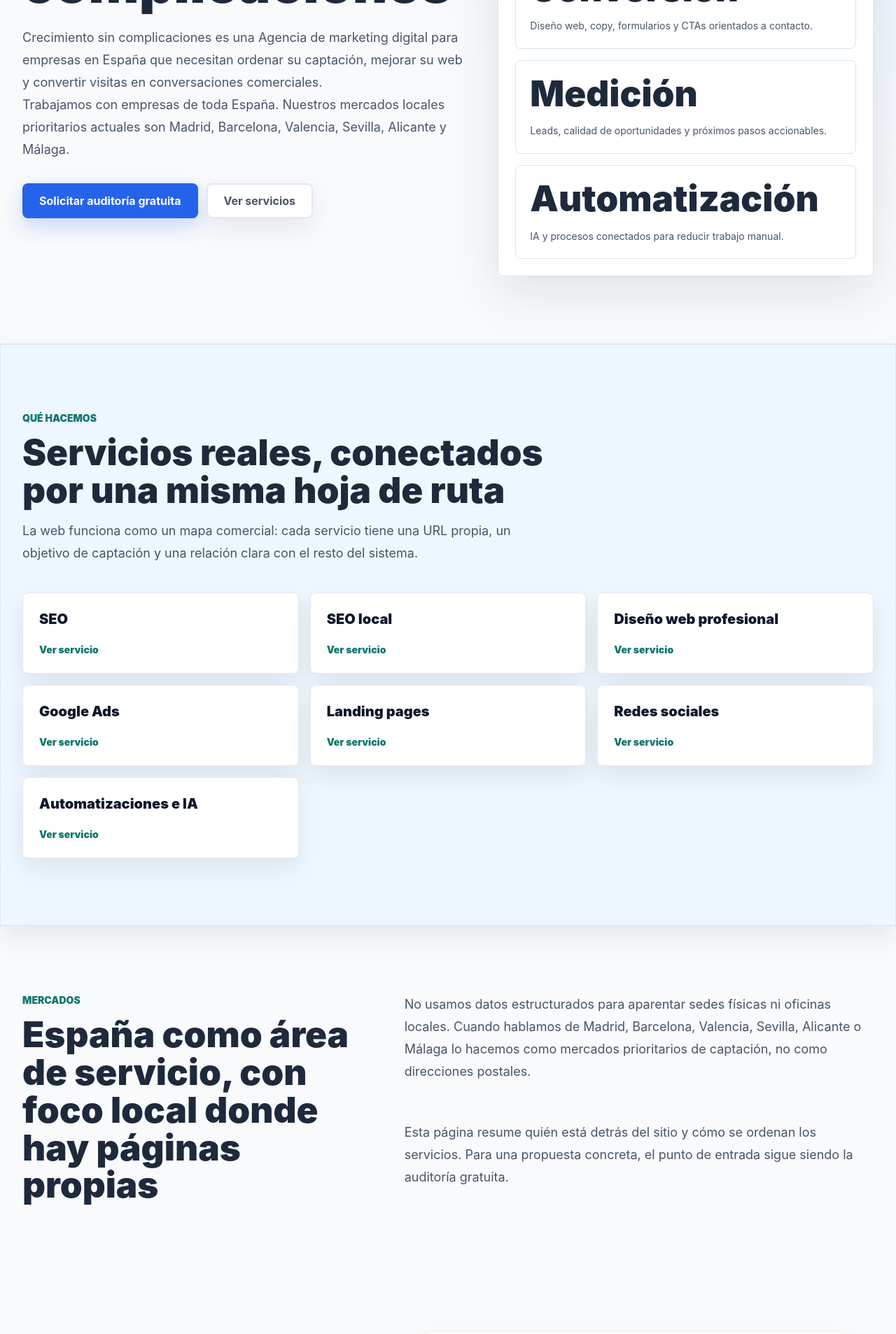
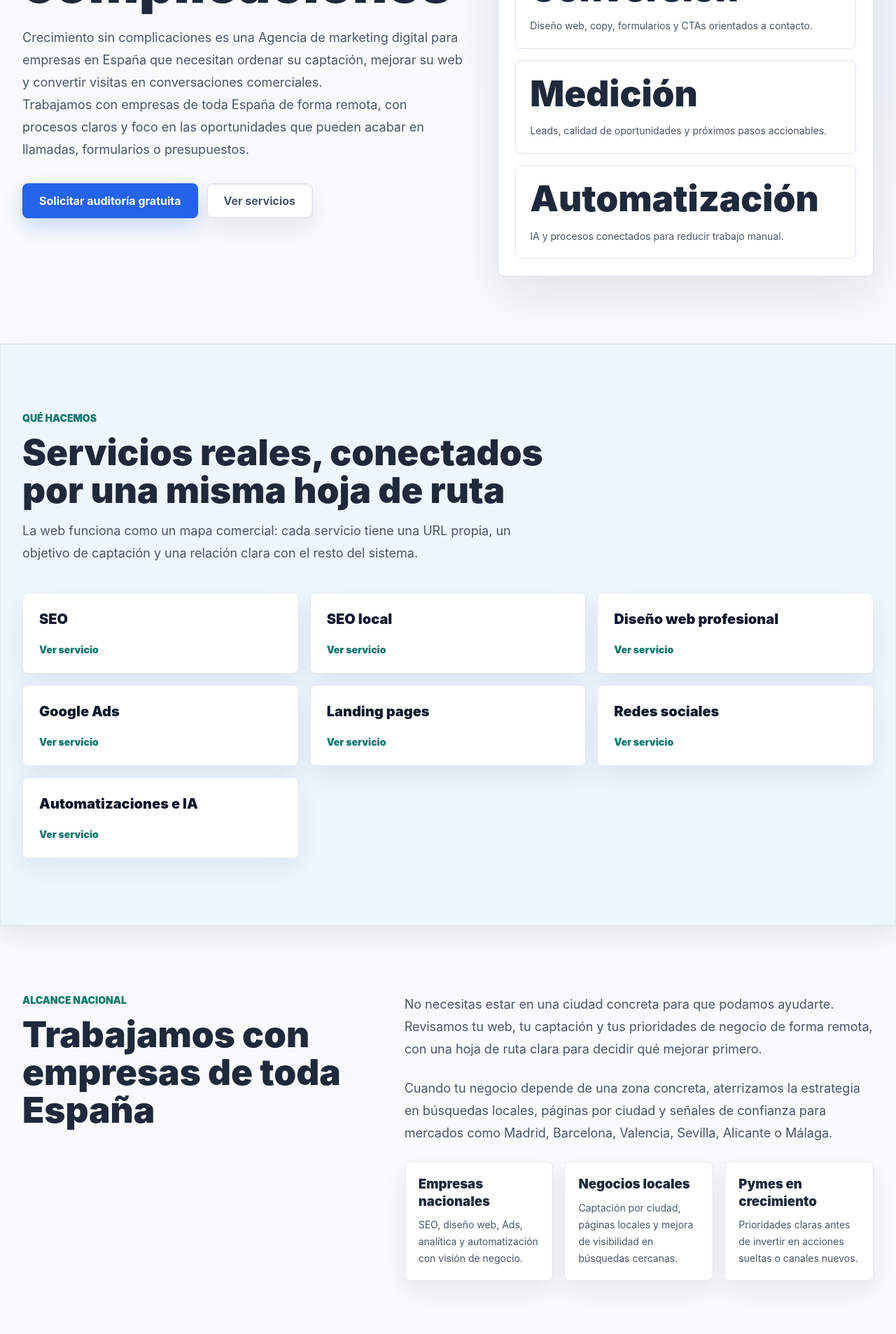
Before and after one commit to specialcowboy69/crecimiento-sin-complicaciones, a Next.js app: page /sobre-nosotros in a window 1280 px wide. Shown: the part 540-2447 px from the top of the page at 70% size. Built offline with nearby package versions, Linux system fonts and the light colour scheme.

Commit message:
copy: improve about page service area section

```diff
--- a/app/sobre-nosotros/page.tsx
+++ b/app/sobre-nosotros/page.tsx
@@ -93,8 +93,8 @@ export default function AboutPage() {
               <a className="rounded-md px-3 py-2 hover:bg-slate-900 hover:text-white" href="#que-hacemos">
                 Qué hacemos
               </a>
-              <a className="rounded-md px-3 py-2 hover:bg-slate-900 hover:text-white" href="#mercados">
-                Mercados
+              <a className="rounded-md px-3 py-2 hover:bg-slate-900 hover:text-white" href="#donde-trabajamos">
+                Dónde trabajamos
               </a>
               <a className="rounded-md px-3 py-2 hover:bg-slate-900 hover:text-white" href="#auditoria">
                 Auditoría
@@ -140,7 +140,8 @@ export default function AboutPage() {
                 necesitan ordenar su captación, mejorar su web y convertir visitas en conversaciones comerciales.
               </p>
               <p className="mt-5 max-w-3xl text-lg leading-8 text-slate-200">
-                Trabajamos con empresas de toda España. Nuestros mercados locales prioritarios actuales son Madrid, Barcelona, Valencia, Sevilla, Alicante y Málaga.
+                Trabajamos con empresas de toda España de forma remota, con procesos claros y foco en las
+                oportunidades que pueden acabar en llamadas, formularios o presupuestos.
               </p>
               <div className="mt-8 flex flex-col gap-3 sm:flex-row">
                 <a
@@ -215,26 +216,48 @@ export default function AboutPage() {
           </section>
 
           <section
-            id="mercados"
+            id="donde-trabajamos"
             className="mx-auto grid max-w-7xl gap-10 px-4 py-16 sm:px-6 lg:grid-cols-[0.86fr_1.14fr] lg:px-8 lg:py-24"
             aria-labelledby="markets-title"
           >
             <div>
-              <p className="mb-3 text-sm font-black uppercase tracking-normal text-blue-400">Mercados</p>
+              <p className="mb-3 text-sm font-black uppercase tracking-normal text-blue-400">Alcance nacional</p>
               <h2 id="markets-title" className="text-3xl font-black text-slate-900 sm:text-4xl">
-                España como área de servicio, con foco local donde hay páginas propias
+                Trabajamos con empresas de toda España
               </h2>
             </div>
-            <div className="grid gap-4 text-lg leading-8 text-slate-300">
+            <div className="grid gap-6 text-lg leading-8 text-slate-300">
               <p>
-                No usamos datos estructurados para aparentar sedes físicas ni oficinas locales. Cuando hablamos de
-                Madrid, Barcelona, Valencia, Sevilla, Alicante o Málaga lo hacemos como mercados prioritarios de
-                captación, no como direcciones postales.
+                No necesitas estar en una ciudad concreta para que podamos ayudarte. Revisamos tu web, tu captación
+                y tus prioridades de negocio de forma remota, con una hoja de ruta clara para decidir qué mejorar
+                primero.
               </p>
               <p>
-                Esta página resume quién está detrás del sitio y cómo se ordenan los servicios. Para una propuesta
-                concreta, el punto de entrada sigue siendo la auditoría gratuita.
+                Cuando tu negocio depende de una zona concreta, aterrizamos la estrategia en búsquedas locales,
+                páginas por ciudad y señales de confianza para mercados como Madrid, Barcelona, Valencia, Sevilla,
+                Alicante o Málaga.
               </p>
+              <div className="grid gap-4 md:grid-cols-3">
+                {[
+                  [
+                    "Empresas nacionales",
+                    "SEO, diseño web, Ads, analítica y automatización con visión de negocio.",
+                  ],
+                  [
+                    "Negocios locales",
+                    "Captación por ciudad, páginas locales y mejora de visibilidad en búsquedas cercanas.",
+                  ],
+                  [
+                    "Pymes en crecimiento",
+                    "Prioridades claras antes de invertir en acciones sueltas o canales nuevos.",
+                  ],
+                ].map(([title, text]) => (
+                  <article className="rounded-lg bg-white p-5 shadow-sm ring-1 ring-slate-200" key={title}>
+                    <h3 className="text-base font-black text-slate-900">{title}</h3>
+                    <p className="mt-3 text-sm leading-6 text-slate-600">{text}</p>
+                  </article>
+                ))}
+              </div>
             </div>
           </section>
 
```
Also changed, not shown: 1 other file (tests, documents, lock files or other folders).
